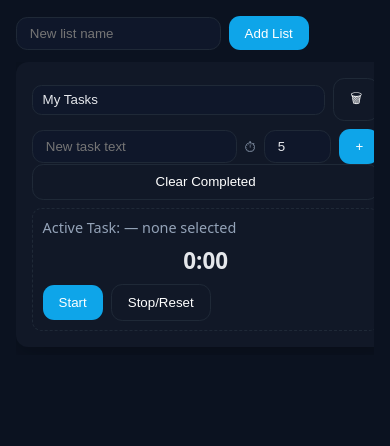
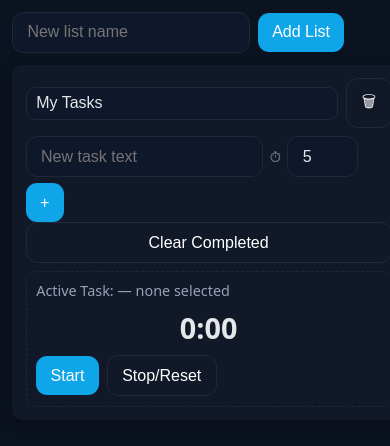
Before and after one commit to JENkt4k/offline-todo-pwa, a React (Vite) app: page / in a window 390 px wide. Shown: the top 446 px of the page. Built offline with nearby package versions, Linux system fonts and the light colour scheme.

Commit message:
fix styles

```diff
--- a/src/styles.css
+++ b/src/styles.css
@@ -30,3 +30,65 @@ li { margin:.25rem 0 }
 /* Top bar */
 .topbar { display:flex; gap:.5rem; align-items:center; margin-bottom: .75rem; }
 .topbar input { max-width: 280px; }
+
+/* --- Mobile/responsive tweaks --- */
+.sticky {
+  position: sticky;
+  top: 0;
+  z-index: 20;
+  background: rgba(11,18,32,0.85);
+  backdrop-filter: blur(6px);
+  padding-top: .5rem;
+  padding-bottom: .5rem;
+  border-bottom: 1px solid #1f2937;
+}
+
+/* Better tap targets (prevents iOS zoom) */
+button, input, select {
+  font-size: 16px; /* ≥16px avoids iOS zoom */
+}
+
+/* Larger checkbox hit area on touch */
+.task input[type="checkbox"] {
+  transform: scale(1.25);
+}
+
+/* Tighten spacing on very small screens */
+@media (max-width: 640px) {
+  .container { padding: .75rem; }
+  .row { gap: .4rem; }
+
+  /* Turn horizontal scroller into vertical stack */
+  .lists-scroller {
+    flex-direction: column;
+    overflow-x: visible;
+    gap: .75rem;
+    padding-bottom: 0;
+    scroll-snap-type: none;
+  }
+  .list-card {
+    min-width: auto;
+    width: 100%;
+    padding: .85rem;
+    border-radius: 10px;
+    box-shadow: 0 4px 18px rgba(0,0,0,.25);
+  }
+
+  /* Inputs/buttons scale a bit for fingers */
+  input, select, button { padding: .65rem .9rem; }
+  /* .time-input { width: 3.5rem; } */
+
+  /* Timer readout and controls */
+  .timer .readout { font-size: 1.8rem; }
+  .timer .controls { flex-wrap: wrap; }
+}
+
+/* Medium screens: show 2-up cards if viewport allows */
+@media (min-width: 641px) and (max-width: 900px) {
+  .lists-scroller {
+    display: grid;
+    grid-template-columns: repeat(2, minmax(0, 1fr));
+    gap: 1rem;
+  }
+  .list-card { min-width: 0; max-width: none; }
+}
```
